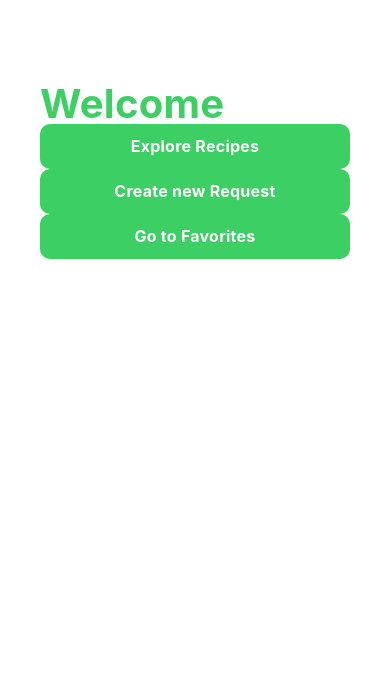
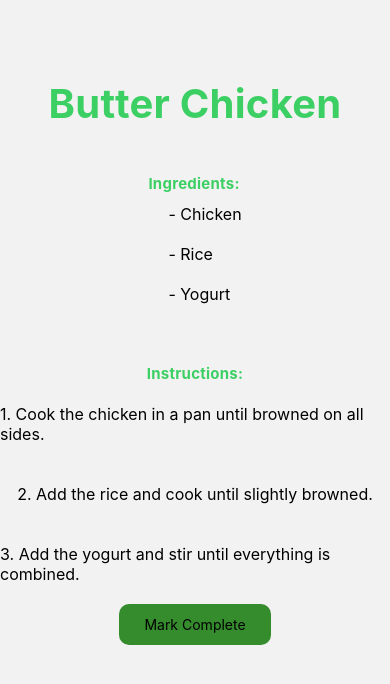
Before and after one commit to iammarsel/hax2023, a React Native app in the folder recipe_tinder/: screen /Details in a window 390 px wide. Shown: the top 684 px of the page. Built offline with nearby package versions, Linux system fonts and the light colour scheme.

Commit message:
javascript objects for dictionaries

```diff
--- a/recipe_tinder/App.js
+++ b/recipe_tinder/App.js
@@ -5,7 +5,9 @@ import Favorites from './components/Favorites';
 import GetIngredientsList from './components/GetIngredientsList';
 import Home from './components/Home';
 import { MyProvider } from './MyContext';
+import { RecipeContext } from './RecipeContext';
 import GetIngredients from './components/GetIngredients';
+import Details from './components/Details';
 import { createNativeStackNavigator } from '@react-navigation/native-stack';
 
 import { LogBox } from 'react-native';
@@ -86,6 +88,24 @@ export default function App() {
           }}
         />
 
+
+        <Stack.Screen
+          name="Details"
+          component={Details}
+          options={{
+            title: 'Details',
+            headerStyle: {
+              backgroundColor: '#03c2fc',
+            },
+            headerTintColor: '#fff',
+            headerTitleStyle: {
+              fontWeight: 'bold',
+            },
+            headerShown: false,
+            gestureEnabled: true,
+          }}
+        />
+
       </Stack.Navigator>
     </NavigationContainer>
     </MyProvider>
--- a/recipe_tinder/MyContext.js
+++ b/recipe_tinder/MyContext.js
@@ -6,7 +6,19 @@ export const MyProvider = (props) => {
   const [xp, setXP] = useState(0.1);
   const [level, setLevel] = useState(1);
 
-  const contextValue = { xp, setXP, level, setLevel };
+  const [all_recipes, selectAll] = useState({
+    ButterChicken: {ingredients:['Chicken','Rice','Yogurt','Spices'],description:'idk yet',difficulty:2},
+    Plov: {ingredients:['Beef','Rice','Carrots','Garlic'],description:'idk yet',difficulty:2},
+    MacAndChesse: {ingredients:['Macaroni','Cheese'],description:'idk yet',difficulty:2},
+    Pizza: {ingredients:['Chicken','Rice','Yogurt','Spices'],description:'idk yet',difficulty:2},
+    Cheeseburger: {ingredients:['Beef','Cheese','Tomato','Lettuce','Onion','Bread'],description:'idk yet',difficulty:2},
+    ChickenAndRice:{ingredients:['Chicken','Rice'],description:'idk yet',difficulty:1}
+  });
+  const [sorted_recipes, sortRecipe] = useState({});
+  const [fav_recipes, addFav] = useState({});
+  const [current_recipe,setCurrent] = useState({});
+
+  const contextValue = { xp, setXP, level, setLevel, all_recipes, selectAll,sorted_recipes, sortRecipe,fav_recipes, addFav,current_recipe,setCurrent };
 
   return (
     <MyContext.Provider value={contextValue}>
--- /dev/null
+++ b/recipe_tinder/RecipeContext.js
@@ -0,0 +1,25 @@
+import { createContext, useState } from 'react';
+
+export const RecipeContext = createContext();
+
+export const RecipeProvider = (props) => {
+  const [all_recipes, selectAll] = useState({
+    ButterChicken: {'ingredients':['Chicken','Rice','Yogurt','Spices'],'description':'idk yet','difficulty':2},
+    Plov: {'ingredients':['Beef','Rice','Carrots','Garlic'],'description':'idk yet','difficulty':2},
+    MacAndChesse: {'ingredients':['Macaroni','Cheese'],'description':'idk yet','difficulty':2},
+    Pizza: {'ingredients':['Chicken','Rice','Yogurt','Spices'],'description':'idk yet','difficulty':2},
+    Cheeseburger: {'ingredients':['Beef','Cheese','Tomato','Lettuce','Onion','Bread'],'description':'idk yet','difficulty':2},
+    ChickenAndRice:{'ingredients':['Chicken','Rice'],'description':'idk yet','difficulty':1}
+  });
+  const [sorted_recipes, sortRecipe] = useState({});
+  const [fav_recipes, addFav] = useState({});
+  const [current_recipe,setCurrent] = useState({});
+
+  const recipeValues = { all_recipes, selectAll,sorted_recipes, sortRecipe,fav_recipes, addFav,current_recipe,setCurrent};
+
+  return (
+    <MyContext.Provider value={recipeValues}>
+      {props.children}
+    </MyContext.Provider>
+  );
+};
--- a/recipe_tinder/components/Details.js
+++ b/recipe_tinder/components/Details.js
@@ -1,50 +1,44 @@
-import { SafeAreaView,StyleSheet, Text, View,Pressable,Dimensions,ScrollView } from 'react-native';
-import React from 'react';
-import * as Progress from 'react-native-progress';
+import React, { useContext,useState } from 'react';
+import { MyContext } from '../MyContext';
+import { View, Text, StyleSheet, Button, Pressable,Dimensions } from 'react-native';
 
 export default function Details({ navigation }) {
+  const [completed, setCompleted] = useState(false);
 
+  const {level, setLevel,xp,setXP} = useContext(MyContext)
+
+    const handleIncrease = () => {
+
+      if (xp >= 0.9){
+        setXP(Number((xp-0.9).toFixed(1)))
+        //setXP(Number((xp).toFixed(1)))
+        setLevel(level+1)
+      } else {
+        setXP(Number((xp + 0.1).toFixed(1)));
+        //setXP(Number((xp).toFixed(1)))
+      }
+      navigation.navigate("Home")
+    };
 
   return (
-    <SafeAreaView style={{flex: 1}}>
     <View style={styles.container}>
-      <Text style={styles.title}>Favorite Recipes</Text>
-      <Progress.Bar progress={xp} width={300} height={10} color={'green'} />
-      <Text style={styles.title2}>{xp*100}% XP | Level {level}</Text>
-
-        <ScrollView>
-        <View style={styles.recipe}>
-            <Text style={styles.title2}>Butter Chicken</Text>
-            <Text style={styles.difficulty}>Medium</Text>
-            <Pressable onPress={() => {
-                 navigation.replace("Tinder")
-            }} style={styles.button}>
-            <Text style={styles.button_text}>Details</Text>
-            </Pressable>
-        </View>
-
-        </ScrollView>
-      <View style={styles.bottomView}>
-          <Pressable onPress={() => {
-        navigation.replace("GetIngredients")
-      }} style={styles.button}>
-        <Text style={styles.button_text}>Home</Text>
+      <Text style={styles.title}>Butter Chicken</Text>
+      <View style={styles.ingredientsContainer}>
+        <Text style={styles.subtitle}>Ingredients:</Text>
+        <Text style={styles.ingredient}>- Chicken</Text>
+        <Text style={styles.ingredient}>- Rice</Text>
+        <Text style={styles.ingredient}>- Yogurt</Text>
+      </View>
+      <Text style={styles.subtitle}>Instructions:</Text>
+      <Text style={styles.instructions}>1. Cook the chicken in a pan until browned on all sides.</Text>
+      <Text style={styles.instructions}>2. Add the rice and cook until slightly browned.</Text>
+      <Text style={styles.instructions}>3. Add the yogurt and stir until everything is combined.</Text>
+      <Pressable onPress={handleIncrease} style={styles.buttona}>
+        <Text style={styles.button_text}>Mark Complete</Text>
       </Pressable>
-      <Pressable onPress={() => {
-        navigation.replace("Tinder")
-      }} style={styles.button}>
-        <Text style={styles.button_text}>Explore</Text>
-      </Pressable>
-      <Pressable onPress={() => {
-        navigation.replace("Favorites")
-      }} style={styles.buttona}>
-        <Text style={styles.button_text}>Favorites</Text>
-      </Pressable>
-      </View>
     </View>
-    </SafeAreaView>
   );
-}
+};
 const { height } = Dimensions.get('window');
 
 const styles = StyleSheet.create({
@@ -54,27 +48,6 @@ const styles = StyleSheet.create({
     alignItems: 'center',
     paddingHorizontal: 0
   },
-
-  progressBar: {
-    height: 20,
-    flexDirection: "row",
-    width: '100%',
-    backgroundColor: 'white',
-    borderColor: '#000',
-    borderWidth: 2,
-    borderRadius: 5
-  },
-  bottomView: {
-    width: '100%',
-    height: 70,
-    flexDirection: 'row',
-    justifyContent: 'space-between',
-    backgroundColor: '#cccccc',
-    justifyContent: 'center',
-    alignItems: 'center',
-    position: 'absolute', //Here is the trick
-    bottom: 0, //Here is the trick
-  },
   title: {
     fontSize: 40,
     lineHeight: 40,
@@ -82,43 +55,26 @@ const styles = StyleSheet.create({
     letterSpacing: 0.25,
     color: '#3ccf63',
   },
-  recipe:{
-    width: '100%',
-    borderRadius: 10,
-    height: 70,
-    flexDirection: 'row',
-    justifyContent: 'space-between',
-    backgroundColor: '#cccccc',
-    justifyContent: 'center',
-    alignItems: 'center'
-  },
-  difficulty:{
-    fontSize: 15,
-    lineHeight: 20,
-    fontWeight: 'bold',
-    paddingHorizontal:10,
-    letterSpacing: 0.25,
-    color: '#f58142',
-  },
-  title2: {
+  subtitle: {
     fontSize: 15,
     lineHeight: 20,
     fontWeight: 'bold',
     letterSpacing: 0.25,
     color: '#3ccf63',
   },
-  button_container: {
-    marginTop: height*0.6
+  ingredientsContainer: {
+    alignItems: 'flex-start',
+    justifyContent: 'flex-start',
+    marginVertical: 50
   },
-  button: {
-    alignItems: 'center',
-    justifyContent: 'center',
-    paddingVertical: 12,
-    marginHorizontal:10,
-    paddingHorizontal: 25,
-    borderRadius: 10,
-    elevation: 3,
-    backgroundColor: '#3ccf63'
+  ingredient: {
+    fontSize: 16,
+    marginLeft: 20,
+    marginVertical:10
+  },
+  instructions: {
+    fontSize: 16,
+    marginVertical:20
   },
   buttona: {
     alignItems: 'center',
@@ -129,12 +85,5 @@ const styles = StyleSheet.create({
     borderRadius: 10,
     elevation: 3,
     backgroundColor: '#358c2d'
-  },
-  button_text: {
-    fontSize: 16,
-    lineHeight: 21,
-    fontWeight: 'bold',
-    letterSpacing: 0.25,
-    color: 'white',
   }
 });
--- a/recipe_tinder/components/Favorites.js
+++ b/recipe_tinder/components/Favorites.js
@@ -3,32 +3,22 @@ import React, { useContext } from 'react';
 import * as Progress from 'react-native-progress';
 import { MyContext } from '../MyContext';
 export default function Home({ navigation }) {
-    const {level, setLevel,xp,setXP} = useContext(MyContext)
-
-    const handleIncrease = () => {
-
-      if (xp >= 0.9){
-        setXP(Number((xp-0.9).toFixed(1)))
-        //setXP(Number((xp).toFixed(1)))
-        setLevel(level+1)
-      } else {
-        setXP(Number((xp + 0.1).toFixed(1)));
-        //setXP(Number((xp).toFixed(1)))
-      }
-
-    };
+    const {level, setLevel,xp,setXP, all_recipes, selectAll,sorted_recipes, sortRecipe,fav_recipes, addFav,current_recipe,setCurrent } = useContext(MyContext)
   return (
     <SafeAreaView style={{flex: 1}}>
     <View style={styles.container}>
       <Text style={styles.title}>Favorite Recipes</Text>
       <Progress.Bar progress={xp} width={300} height={10} color={'green'} />
       <Text style={styles.title2}>{xp*100}% XP | Level {level}</Text>
+      <Text style={styles.title2}> Level {all_recipes.ButterChicken.ingredients}</Text>
 
         <ScrollView>
         <View style={styles.recipe}>
             <Text style={styles.title2}>Butter Chicken</Text>
             <Text style={styles.difficulty}>Medium</Text>
-            <Pressable onPress={handleIncrease} style={styles.button}>
+            <Pressable onPress={() => {
+        navigation.navigate("Details")
+      }} style={styles.button}>
             <Text style={styles.button_text}>Details</Text>
             </Pressable>
         </View>
--- a/recipe_tinder/components/Tinder.js
+++ b/recipe_tinder/components/Tinder.js
@@ -30,7 +30,7 @@ const images = [
 
 ];
 
-export default function Tinder() {
+export default function Tinder({navigation}) {
 
   const [selectedImage, setSelectedImage] = useState(null);
 
```
